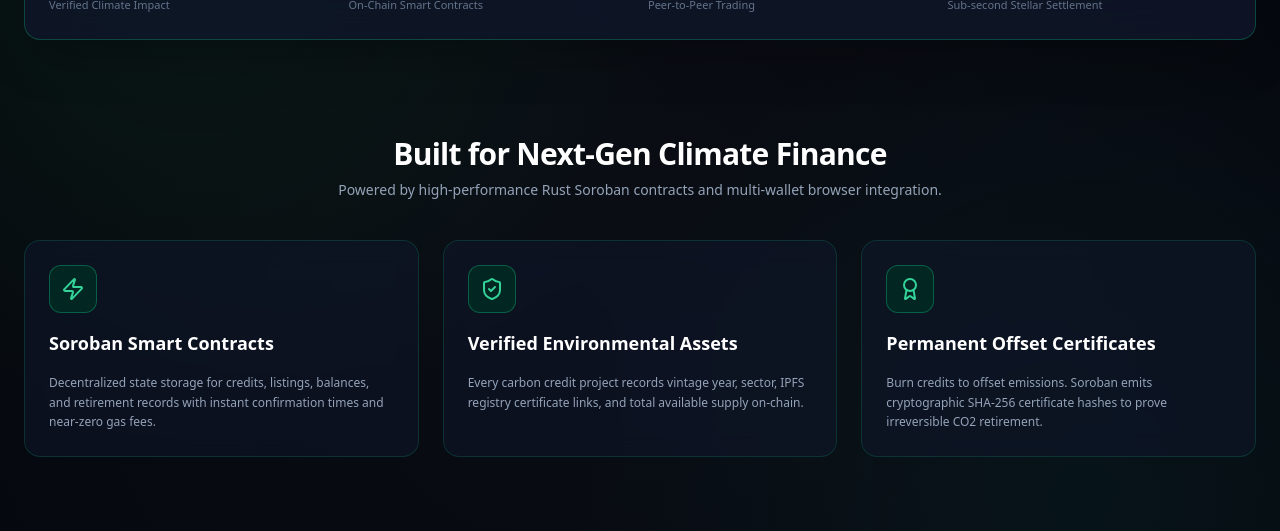
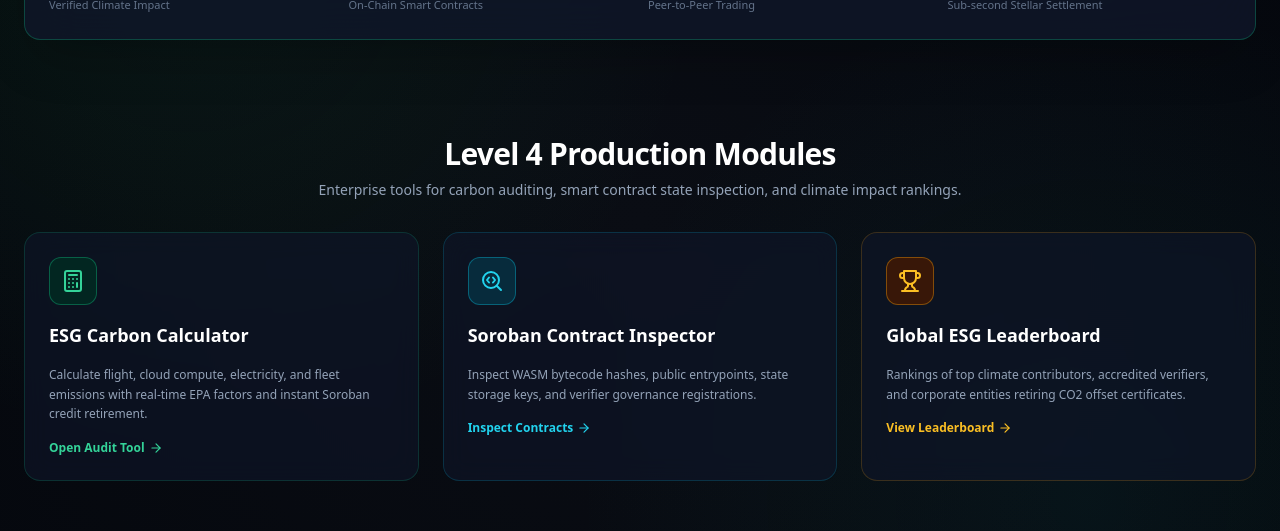
Before and after one commit to shivam-1410/GreenLedger, a Next.js app: page / in a window 1280 px wide. Shown: the part 980-1511 px from the top of the page. Built offline with nearby package versions, Linux system fonts and the light colour scheme; no server answers; what @stellar/stellar-sdk would draw is missing.

Commit message:
feat(ui): add Level 4 Production Modules showcase to homepage for Calculator, Inspector, and Leaderboard

```diff
--- a/app/page.tsx
+++ b/app/page.tsx
@@ -19,15 +19,12 @@ import {
   Zap,
   Award,
   ArrowRight,
-  TrendingUp,
-  Globe,
-  Trees,
-  CheckCircle2,
   Sparkles,
   Compass,
-  BarChart3,
-  MessageSquare,
-  Users,
+  CheckCircle2,
+  Calculator,
+  SearchCode,
+  Trophy,
 } from 'lucide-react';
 
 export default function HomePage() {
@@ -80,9 +77,10 @@ export default function HomePage() {
               </Button>
             </Link>
 
-            <Link href="/marketplace">
+            <Link href="/calculator">
               <Button variant="outline" size="lg" className="gap-2 text-sm sm:text-base border-emerald-500/30 text-emerald-300">
-                <span>Browse Marketplace</span>
+                <Calculator className="h-4 w-4" />
+                <span>Carbon Calculator</span>
               </Button>
             </Link>
 
@@ -95,7 +93,6 @@ export default function HomePage() {
           </div>
         </div>
       </section>
-
 
       {/* DYNAMIC STATS COUNTER BAR */}
       <section className="container mx-auto px-4 sm:px-6">
@@ -131,6 +128,60 @@ export default function HomePage() {
             </div>
             <span className="text-[11px] text-slate-500">Sub-second Stellar Settlement</span>
           </div>
+        </div>
+      </section>
+
+      {/* NEW LEVEL 4 MODULES SHOWCASE */}
+      <section className="container mx-auto px-4 sm:px-6 space-y-8">
+        <div className="text-center max-w-2xl mx-auto space-y-2">
+          <h2 className="text-3xl font-bold text-white tracking-tight">Level 4 Production Modules</h2>
+          <p className="text-sm text-slate-400">
+            Enterprise tools for carbon auditing, smart contract state inspection, and climate impact rankings.
+          </p>
+        </div>
+
+        <div className="grid grid-cols-1 md:grid-cols-3 gap-6">
+          <Link href="/calculator" className="group p-6 rounded-2xl border border-emerald-500/20 bg-slate-900/60 backdrop-blur-md space-y-4 hover:border-emerald-500/50 transition-all">
+            <div className="h-12 w-12 rounded-xl bg-emerald-950/80 border border-emerald-500/40 flex items-center justify-center text-emerald-400 group-hover:scale-110 transition-transform">
+              <Calculator className="h-6 w-6" />
+            </div>
+            <h3 className="text-lg font-bold text-white group-hover:text-emerald-300 transition-colors">ESG Carbon Calculator</h3>
+            <p className="text-xs text-slate-400 leading-relaxed">
+              Calculate flight, cloud compute, electricity, and fleet emissions with real-time EPA factors and instant Soroban credit retirement.
+            </p>
+            <div className="text-xs text-emerald-400 font-semibold flex items-center gap-1">
+              <span>Open Audit Tool</span>
+              <ArrowRight className="h-3.5 w-3.5" />
+            </div>
+          </Link>
+
+          <Link href="/inspector" className="group p-6 rounded-2xl border border-cyan-500/20 bg-slate-900/60 backdrop-blur-md space-y-4 hover:border-cyan-500/50 transition-all">
+            <div className="h-12 w-12 rounded-xl bg-cyan-950/80 border border-cyan-500/40 flex items-center justify-center text-cyan-400 group-hover:scale-110 transition-transform">
+              <SearchCode className="h-6 w-6" />
+            </div>
+            <h3 className="text-lg font-bold text-white group-hover:text-cyan-300 transition-colors">Soroban Contract Inspector</h3>
+            <p className="text-xs text-slate-400 leading-relaxed">
+              Inspect WASM bytecode hashes, public entrypoints, state storage keys, and verifier governance registrations.
+            </p>
+            <div className="text-xs text-cyan-400 font-semibold flex items-center gap-1">
+              <span>Inspect Contracts</span>
+              <ArrowRight className="h-3.5 w-3.5" />
+            </div>
+          </Link>
+
+          <Link href="/leaderboard" className="group p-6 rounded-2xl border border-amber-500/20 bg-slate-900/60 backdrop-blur-md space-y-4 hover:border-amber-500/50 transition-all">
+            <div className="h-12 w-12 rounded-xl bg-amber-950/80 border border-amber-500/40 flex items-center justify-center text-amber-400 group-hover:scale-110 transition-transform">
+              <Trophy className="h-6 w-6" />
+            </div>
+            <h3 className="text-lg font-bold text-white group-hover:text-amber-300 transition-colors">Global ESG Leaderboard</h3>
+            <p className="text-xs text-slate-400 leading-relaxed">
+              Rankings of top climate contributors, accredited verifiers, and corporate entities retiring CO2 offset certificates.
+            </p>
+            <div className="text-xs text-amber-400 font-semibold flex items-center gap-1">
+              <span>View Leaderboard</span>
+              <ArrowRight className="h-3.5 w-3.5" />
+            </div>
+          </Link>
         </div>
       </section>
 
```
